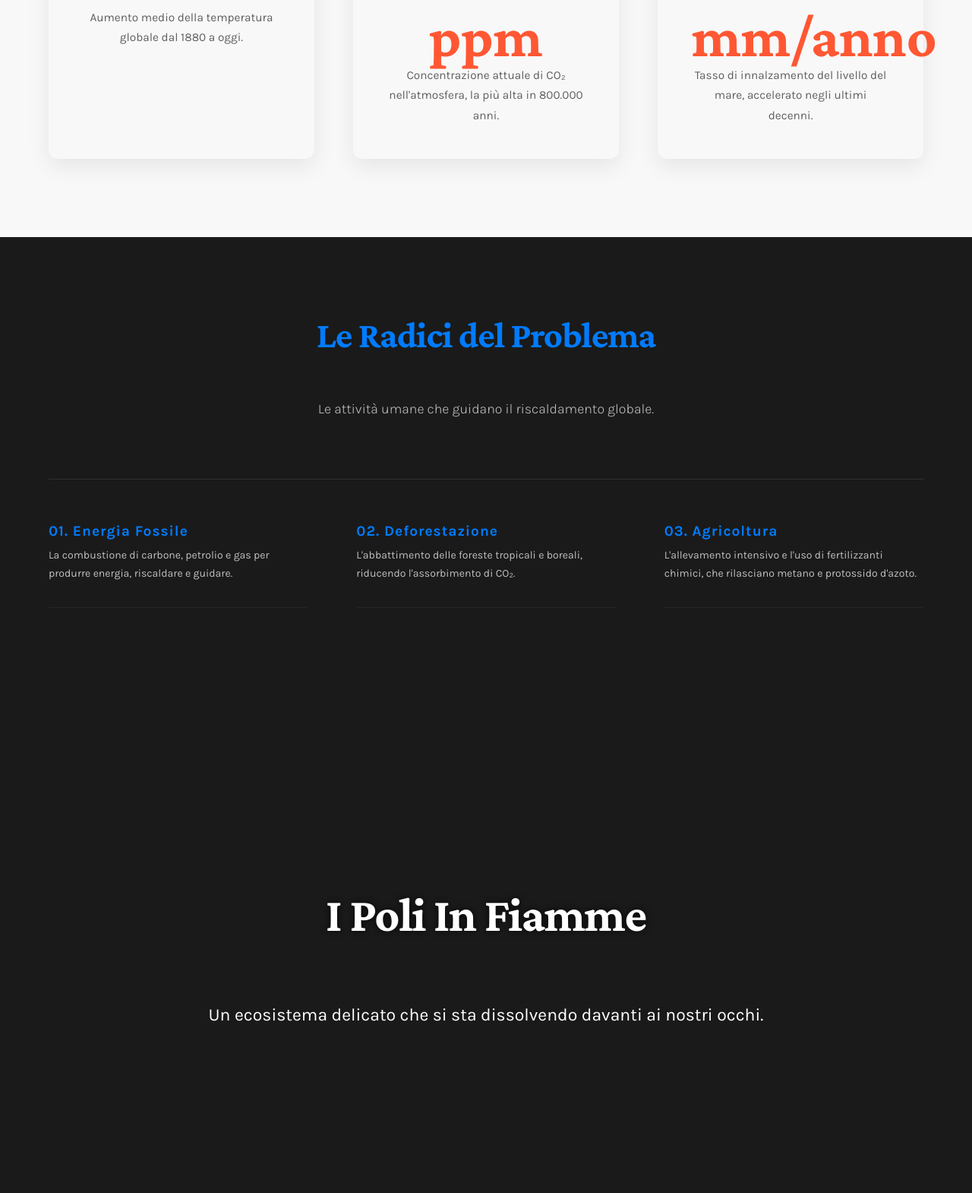
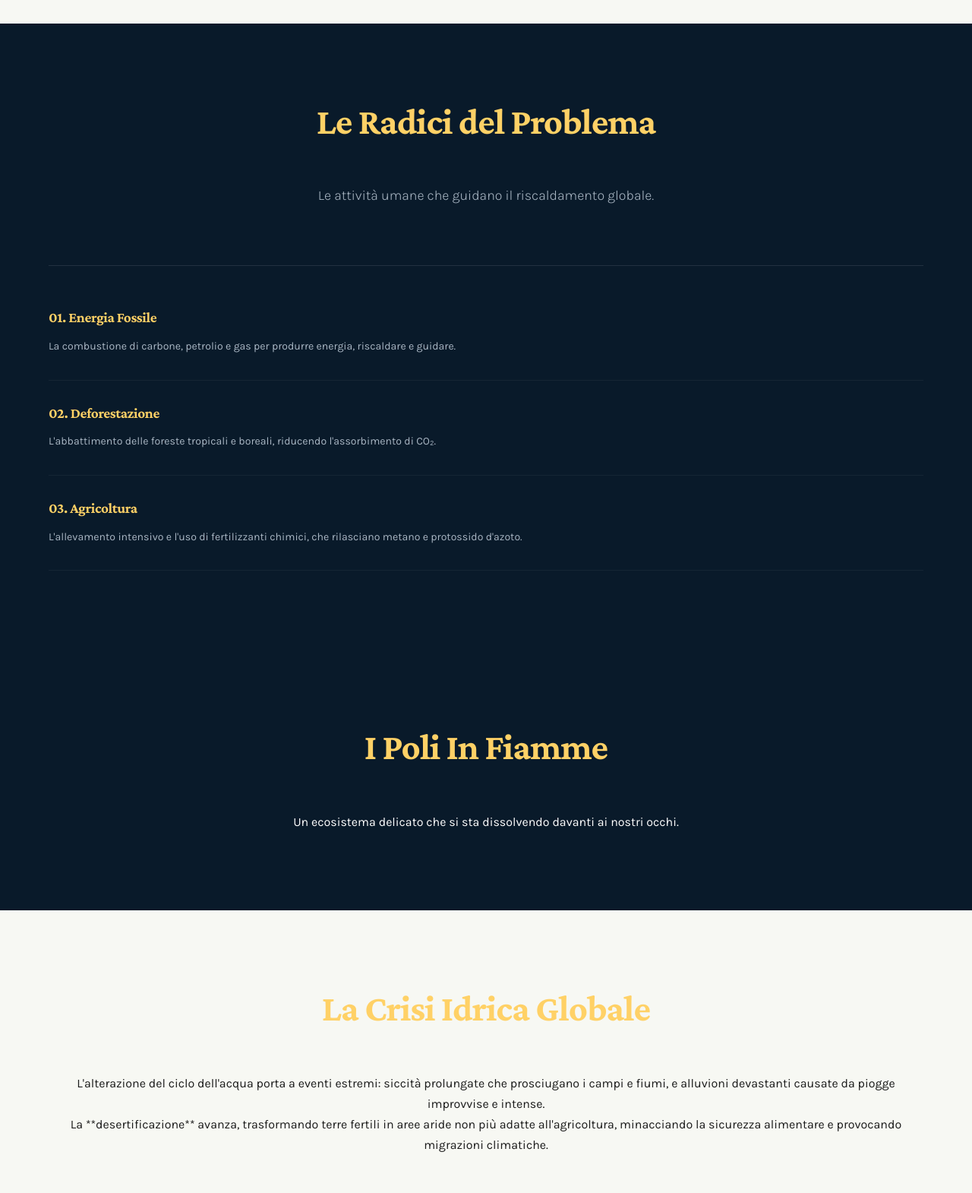
Before and after one commit to riscaldamento/test2, a plain HTML site: page index.html in a window 1280 px wide. Shown: the part 1230-2800 px from the top of the page at 76% size. Drawn offline with nearby package versions, Linux system fonts and the light colour scheme.

Commit message:
Update style.css

```diff
--- a/style.css
+++ b/style.css
@@ -1,19 +1,18 @@
 @import url('https://fonts.googleapis.com/css2?family=Crimson+Pro:wght@300;400;700&family=Karla:wght@300;400;500;700&display=swap');
 
 :root {
-    /* Nuova palette ispirata al contrasto e all'eleganza */
-    --color-dark-bg: #1A1A1A; /* Nero antracite, molto scuro ma non puro */
-    --color-light-bg: #F8F8F8; /* Grigio chiarissimo, quasi bianco */
-    --color-primary-text-dark: #FFFFFF; /* Testo bianco per sfondi scuri */
-    --color-secondary-text-dark: #C0C0C0; /* Grigio chiaro per sottotitoli scuri */
-    --color-primary-text-light: #1A1A1A; /* Testo nero per sfondi chiari */
-    --color-secondary-text-light: #606060; /* Grigio scuro per sottotitoli chiari */
-    --color-accent: #007bff; /* Blu brillante, pulito e moderno */
-    --color-warning: #FF5733; /* Arancione-rosso, forte ma non aggressivo */
+    /* Nuova Palette: Blu Notte e Oro Rame */
+    --color-dark-bg: #091A2A; /* Blu Notte Profondo */
+    --color-light-bg: #F7F8F3; /* Avorio Caldo/Bianco Sporco */
+    --color-primary-text-dark: #FFFFFF;
+    --color-secondary-text-dark: #AAB7C4; /* Grigio-azzurro per sottotitoli scuri */
+    --color-primary-text-light: #1A1A1A;
+    --color-secondary-text-light: #4A5568; /* Blu-grigio per sottotitoli chiari */
+    --color-accent: #FFD166; /* Oro Rame Brillante (Per titoli/dettagli) */
+    --color-warning: #FF5733; /* Rosso standard per urgenza */
 
-    /* Font scelti per contrasto ed eleganza */
-    --font-heading: 'Crimson Pro', serif; /* Elegante per i titoli */
-    --font-body: 'Karla', sans-serif; /* Pulito e leggibile per il corpo */
+    --font-heading: 'Crimson Pro', serif;
+    --font-body: 'Karla', sans-serif;
 }
 
 /* Reset e box-sizing universale */
@@ -27,10 +26,10 @@
 
 body {
     font-family: var(--font-body);
-    line-height: 1.7; /* Leggermente aumentato per una migliore leggibilità */
-    background: var(--color-dark-bg);
+    line-height: 1.7;
+    background: var(--color-dark-bg); /* Sfondo principale: Blu Notte */
     color: var(--color-primary-text-dark);
-    overflow-x: hidden; /* Previene scroll orizzontale */
+    overflow-x: hidden;
 }
 
 /* Stili generali per titoli */
@@ -38,162 +37,124 @@ h1, h2, h3 {
     font-family: var(--font-heading);
     line-height: 1.1;
     margin-bottom: 0.8em;
-    letter-spacing: -0.02em; /* Spaziatura caratteri per eleganza */
+    letter-spacing: -0.02em;
 }
 
-h1 { font-size: 5.8vw; font-weight: 700; color: var(--color-primary-text-dark); } /* Dimensioni fluide */
-h2 { font-size: 3.8vw; font-weight: 700; color: var(--color-accent); margin-bottom: 1.2em; }
-h3 { font-size: 1.8vw; font-weight: 700; } /* Dimensioni fluide */
+h1 { font-size: 5.8vw; font-weight: 700; color: var(--color-primary-text-dark); }
+h2 { font-size: 3.8vw; font-weight: 700; color: var(--color-accent); margin-bottom: 1.2em; } /* Titoloni in Oro Rame */
+h3 { font-size: 1.8vw; font-weight: 700; }
 
 /* Contenitore principale */
 .container {
     max-width: 1200px;
     margin: auto;
-    padding: 8vw 1.5rem; /* Padding responsivo e generoso per spazi */
+    padding: 8vw 1.5rem;
     text-align: center;
 }
 
 .subtitle {
-    font-size: 1.4vw; /* Dimensioni fluide */
+    font-size: 1.4vw;
     font-family: var(--font-body);
     font-weight: 300;
-    margin-bottom: 6vw; /* Spaziatura generosa */
+    margin-bottom: 6vw;
     line-height: 1.5;
 }
 
-/* Sezioni di colore */
+/* --- Tonalità e Sezioni --- */
 .section-dark {
-    background-color: var(--color-dark-bg);
+    background-color: var(--color-dark-bg); /* Blu Notte Profondo */
     color: var(--color-primary-text-dark);
 }
 .section-dark .subtitle { color: var(--color-secondary-text-dark); }
+
 .section-light {
-    background-color: var(--color-light-bg);
+    background-color: var(--color-light-bg); /* Avorio Caldo */
     color: var(--color-primary-text-light);
 }
-.section-light h2 { color: var(--color-primary-text-light); }
+.section-light h2 { color: var(--color-accent); } /* Titoli in Oro Rame anche su sfondo chiaro */
 .section-light .subtitle { color: var(--color-secondary-text-light); }
+
 
 /* --- Hero Section (Impatto Iniziale) --- */
 .hero-section {
-    position: relative;
-    height: 100vh;
-    display: flex;
-    align-items: center;
-    justify-content: center;
-    text-align: center;
+    /* Stile precedente, ma overlay adattato al blu notte */
     background: url('assets/hero-bg.jpg') no-repeat center center/cover;
-    overflow: hidden; /* Nasconde overflow animazioni */
 }
 
 .hero-section::before {
-    content: '';
-    position: absolute;
-    top: 0;
-    left: 0;
-    width: 100%;
-    height: 100%;
-    background: rgba(0, 0, 0, 0.7); /* Overlay più morbido */
-}
-
-.hero-content {
-    position: relative;
-    z-index: 1;
-}
-
-.hero-content h1 {
-    font-size: 7vw; /* Titolo ancora più grande e responsivo */
-    line-height: 1;
-    margin-bottom: 0.5em;
-    text-shadow: 0 0 15px rgba(0,0,0,0.5); /* Leggera ombra per profondità */
+    background: rgba(9, 26, 42, 0.85); /* Overlay scuro in armonia con il fondo */
 }
 
 .hero-content p {
-    font-size: 2vw; /* Anche il sottotitolo più grande */
-    font-family: var(--font-body);
-    font-weight: 300;
-    color: var(--color-warning);
+    font-size: 2vw;
+    font-weight: 400;
+    color: var(--color-warning); /* Avviso in Rosso */
     margin-bottom: 4vw;
 }
 
 .cta-button {
-    display: inline-block;
-    background: var(--color-accent);
-    color: var(--color-light-bg);
-    padding: 1.8vw 4.5vw; /* Padding responsivo */
-    border-radius: 5px;
-    font-family: var(--font-body);
+    background: var(--color-accent); /* Bottone in Oro Rame */
+    color: var(--color-dark-bg); /* Testo scuro sul bottone chiaro */
     font-weight: 700;
-    text-transform: uppercase;
     letter-spacing: 0.15em;
-    text-decoration: none;
-    box-shadow: 0 5px 15px rgba(0, 123, 255, 0.4); /* Ombra per il bottone */
-    /* Animazione più complessa all'hover */
+    box-shadow: 0 5px 15px rgba(255, 209, 102, 0.5); /* Ombra del colore accent */
     transform: scale(1);
     transition: transform 0.4s cubic-bezier(0.2, 0.8, 0.2, 1);
 }
 
 .cta-button:hover {
-    transform: scale(1.05) translateY(-5px); /* Si ingrandisce e si sposta leggermente */
-    box-shadow: 0 10px 25px rgba(0, 123, 255, 0.6);
+    transform: scale(1.05) translateY(-5px);
+    box-shadow: 0 10px 25px rgba(255, 209, 102, 0.7);
 }
 
 /* --- Griglie Dati (Trend) --- */
 .data-grid {
-    display: grid;
-    grid-template-columns: repeat(auto-fit, minmax(280px, 1fr));
-    gap: 4vw; /* Spazi fluidi */
-    margin-top: 3vw;
+    gap: 4vw;
 }
 
 .data-item {
-    padding: 3.5vw; /* Padding interno fluido */
-    background: var(--color-white);
+    padding: 3.5vw;
+    background: var(--color-dark-bg); /* Scuro su Scuro per un effetto "card" su sfondo light */
     border-radius: 12px;
-    box-shadow: 0 10px 30px rgba(0, 0, 0, 0.08); /* Ombra morbida */
-    transform: translateZ(0); /* Ottimizzazione per animazioni 3D */
+    box-shadow: 0 10px 30px rgba(0, 0, 0, 0.1);
+    transform: translateZ(0);
 }
 .section-dark .data-item {
-    background: var(--color-dark-bg);
+    background: rgba(255, 255, 255, 0.03); /* Lieve trasparenza sul dark */
     box-shadow: 0 10px 30px rgba(0, 0, 0, 0.5);
     border: 1px solid rgba(255,255,255,0.05);
 }
 
 .data-value {
-    font-size: 6vw; /* Valori grandi e fluidi */
+    font-size: 6vw;
     font-family: var(--font-heading);
     font-weight: 700;
     color: var(--color-warning);
-    margin-bottom: 0.3em;
     line-height: 1;
 }
 
 .data-label {
     font-size: 1.2vw;
-    font-family: var(--font-body);
-    color: var(--color-secondary-text-light);
+    color: var(--color-secondary-text-dark); /* Adattato al background */
 }
-.section-dark .data-label { color: var(--color-secondary-text-dark); }
+.section-light .data-label { color: var(--color-secondary-text-light); }
 
 /* --- Griglia Cause / Soluzioni (Decorata) --- */
 .cause-grid, .solution-grid {
-    display: grid;
-    grid-template-columns: repeat(auto-fit, minmax(300px, 1fr));
-    gap: 5vw; /* Spazio generoso */
+    gap: 5vw;
     margin-top: 5vw;
     padding-top: 2vw;
-    border-top: 1px solid rgba(255,255,255,0.1); /* Linea divisoria sottile */
+    border-top: 1px solid rgba(255,255,255,0.1);
 }
 .section-light .cause-grid, .section-light .solution-grid {
     border-top: 1px solid rgba(0,0,0,0.1);
 }
 
-
 .cause-item, .solution-item {
-    padding: 2.5vw 0; /* Padding responsivo */
+    padding: 2.5vw 0;
     text-align: left;
-    border-bottom: 1px solid rgba(255,255,255,0.05); /* Linea decorativa */
-    transform: translateZ(0); /* Ottimizzazione per 3D */
+    border-bottom: 1px solid rgba(255,255,255,0.05);
+    transform: translateZ(0);
     transition: transform 0.6s cubic-bezier(0.2, 0.8, 0.2, 1);
 }
 .section-light .cause-item, .section-light .solution-item {
@@ -201,16 +162,12 @@ h3 { font-size: 1.8vw; font-weight: 700; } /* Dimensioni fluide */
 }
 
 .cause-item:hover, .solution-item:hover {
-    transform: translateY(-10px) rotateX(5deg); /* Effetto 3D e spostamento */
+    transform: translateY(-10px) rotateX(5deg);
 }
 
 .cause-item h3, .solution-item h3 {
-    font-size: 1.5vw; /* Dimensione fluida */
-    font-family: var(--font-body);
-    font-weight: 700;
-    color: var(--color-accent);
-    margin-bottom: 0.5em;
-    letter-spacing: 0.05em;
+    font-size: 1.5vw;
+    color: var(--color-accent); /* Dettagli in Oro Rame */
 }
 
 .cause-item p, .solution-item p {
@@ -222,73 +179,27 @@ h3 { font-size: 1.8vw; font-weight: 700; } /* Dimensioni fluide */
 }
 
 /* --- Sezione Siccità (Flexbox con Immagine) --- */
-#impatto-siccita .flex-content {
-    display: flex;
-    gap: 6vw; /* Spazio fluido tra testo e immagine */
-    text-align: left;
-    align-items: center;
-    margin-top: 5vw;
-}
-
 #impatto-siccita .text-box {
-    flex: 1;
-    max-width: 55%; /* L'immagine prende più spazio */
     color: var(--color-primary-text-light);
 }
 
 #impatto-siccita .image-box {
-    flex: 1;
-    min-height: 40vw; /* Altezza responsiva per l'immagine */
+    /* Stili precedenti */
     background: url('assets/drought-impact.jpg') no-repeat center center/cover;
-    border-radius: 15px; /* Bordi più arrotondati */
     box-shadow: 0 20px 50px rgba(0, 0, 0, 0.2);
-    transform: translateZ(0);
-    transition: transform 0.8s cubic-bezier(0.2, 0.8, 0.2, 1);
-}
-
-#impatto-siccita .image-box:hover {
-    transform: scale(1.03) rotateZ(-1deg); /* Piccolo movimento e rotazione */
-    box-shadow: 0 25px 60px rgba(0, 0, 0, 0.3);
 }
 
 /* --- Sezioni Parallasse (Estremamente Impattanti) --- */
 .parallax-section {
-    height: 90vh; /* Ancora più alte per un effetto WOW */
-    display: flex;
-    align-items: center;
-    justify-content: center;
-    text-align: center;
-    color: var(--color-primary-text-dark);
+    /* Stili precedenti */
     background-attachment: fixed;
-    background-position: center;
-    background-repeat: no-repeat;
-    background-size: cover;
-    position: relative;
-    padding: 0;
-    overflow: hidden;
 }
 
 .parallax-section::before {
-    background: rgba(0, 0, 0, 0.6); /* Overlay più morbido per la leggibilità */
+    background: rgba(9, 26, 42, 0.75); /* Overlay adattato al Blu Notte */
 }
 
-.parallax-section h2 {
-    font-size: 5vw;
-    color: var(--color-primary-text-dark);
-    text-shadow: 0 0 10px rgba(0,0,0,0.8);
-    position: relative;
-    z-index: 1;
-}
-
-.parallax-section p {
-    font-size: 1.8vw;
-    font-family: var(--font-body);
-    font-weight: 400;
-    position: relative;
-    z-index: 1;
-}
-
-/* IMMAGINI DI FONDO PARALLASSE (DEVI CARICARLE TU in assets/) */
+/* IMMAGINI DI FONDO PARALLASSE */
 .image-impact-1 { background-image: url('assets/glacier-impact.jpg'); }
 .image-impact-2 { background-image: url('assets/sea-level-impact.jpg'); }
 
@@ -296,13 +207,12 @@ h3 { font-size: 1.8vw; font-weight: 700; } /* Dimensioni fluide */
 .footer-section {
     background: var(--color-dark-bg);
     color: var(--color-secondary-text-dark);
-    text-align: center;
-    padding: 3vw 0;
-    font-size: 1vw;
     border-top: 1px solid rgba(255,255,255,0.05);
 }
 
+
 /* --- Responsive Design (Mobile First) --- */
+/* (Le media queries restano identiche per mantenere la reattività) */
 @media (max-width: 1024px) {
     h1 { font-size: 4.5rem; }
     h2 { font-size: 3rem; }
@@ -317,7 +227,7 @@ h3 { font-size: 1.8vw; font-weight: 700; } /* Dimensioni fluide */
 
     .parallax-section {
         height: 70vh;
-        background-attachment: scroll; /* Disattivato Parallasse per Mobile per performance */
+        background-attachment: scroll;
     }
     .parallax-section h2 { font-size: 3.5rem; }
     .parallax-section p { font-size: 1.2rem; }
```
